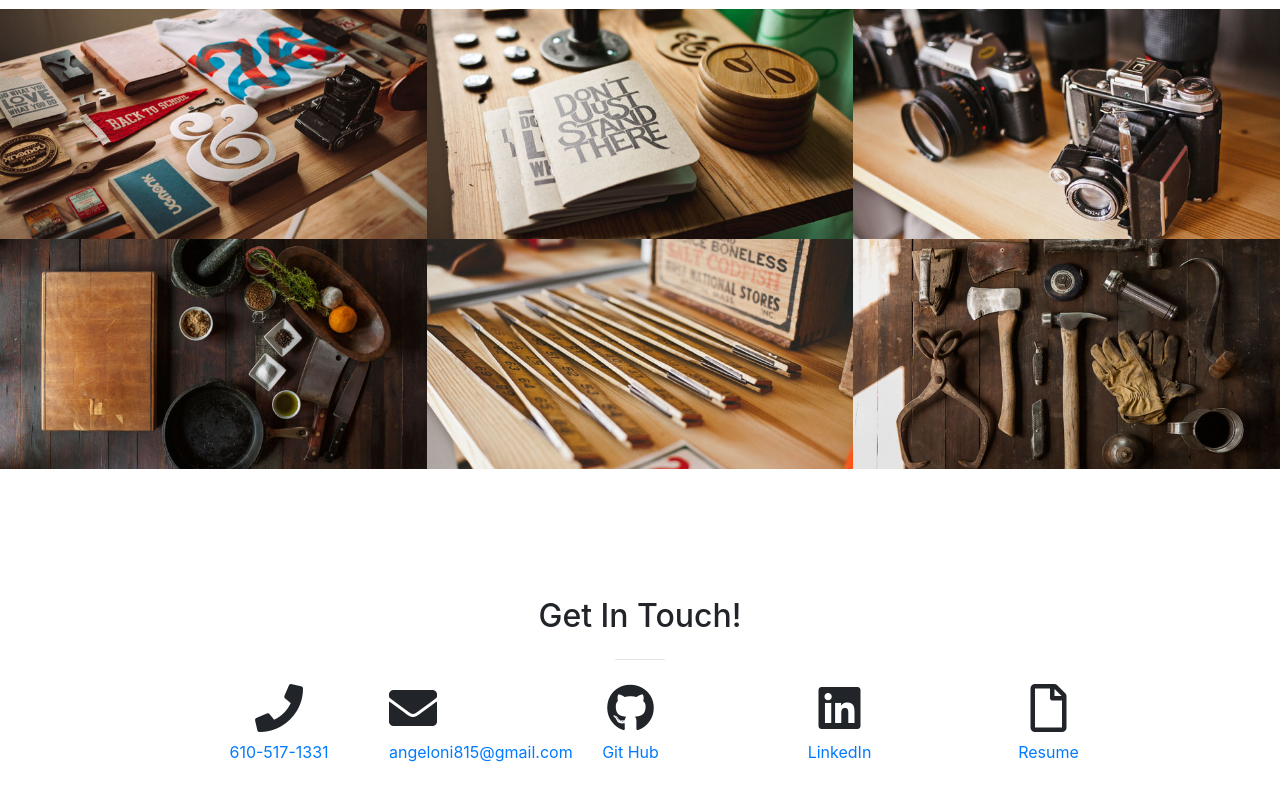
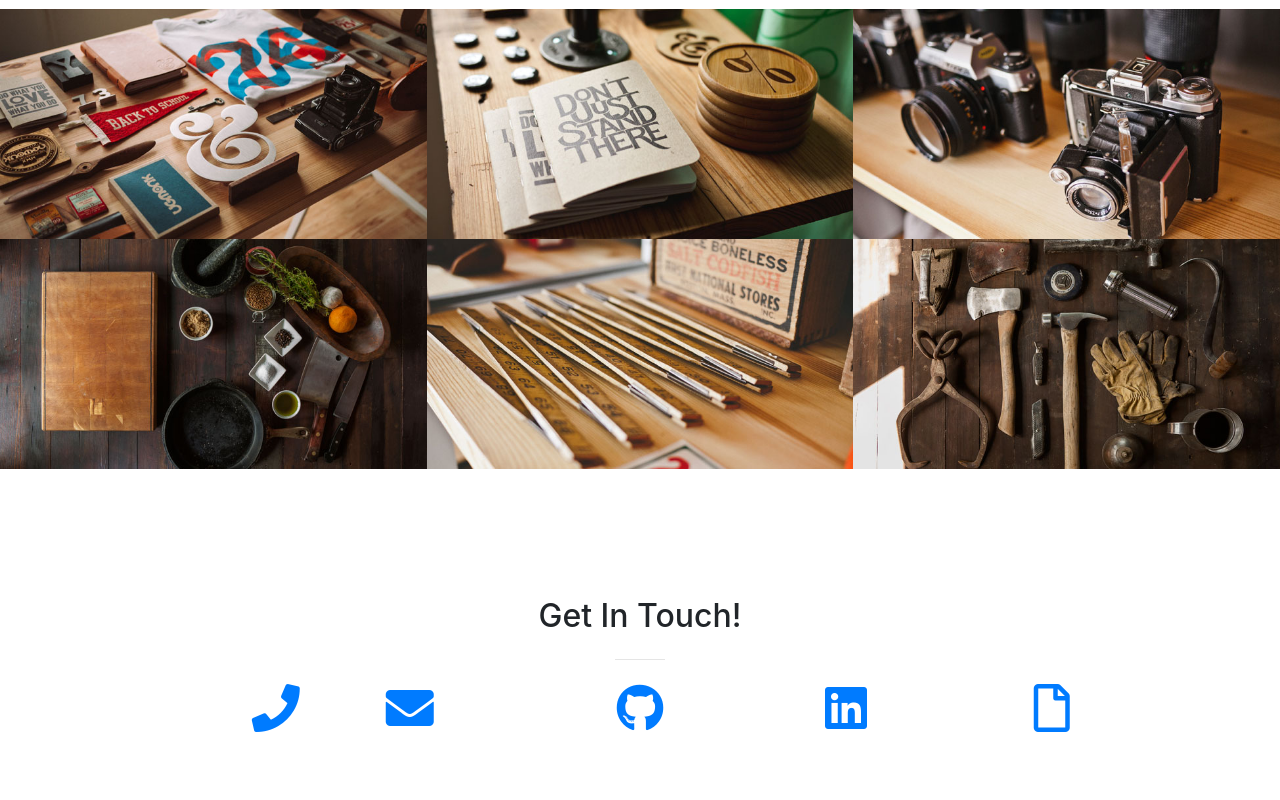
Before and after one commit to TJANGEL/Portfolio2, a website with bundled scripts: page index.html in a window 1280 px wide. Shown: the part 2101-2901 px from the top of the page. Built offline with nearby package versions, Linux system fonts and the light colour scheme.

Commit message:
added contact links

```diff
--- a/index.html
+++ b/index.html
@@ -319,35 +319,32 @@
         </div>
         <div class="row">
           <div class="col-lg-2 ml-auto text-center">
-            <i class="fas fa-phone fa-3x mb-2 sr-contact-2"> </i>
-            <p><a id="phone" href="tel:6105171331">610-517-1331</a></p>
+            <a id="phone" href="tel:6105171331"
+              ><i class="fas fa-phone fa-3x mb-2 sr-contact-2"></i
+            ></a>
           </div>
           <div class="col-lg-1 mr-auto">
-            <i class="fas fa-envelope fa-3x mb-2 sr-contact-2"></i>
-            <a href="mailto:angeloni815@gmail.com" class="text-center"
-              >angeloni815@gmail.com</a
-            >
+            <a href="mailto:angeloni815@gmail.com" class="text-center">
+              <i class="fas fa-envelope fa-3x mb-2 sr-contact-2"></i
+            ></a>
+          </div>
+          <div class="col-lg-1 mr-auto ml-3 text-center">
+            <a id="github" href="https://github.com/TJANGEL" target="_blank"
+              ><i class="fab fa-github fa-3x mb-2 sr-contact-2"></i
+            ></a>
           </div>
           <div class="col-lg-1 mr-auto text-center">
-            <i class="fab fa-github fa-3x mb-2 sr-contact-2"></i>
-            <a id="github" href="https://github.com/TJANGEL" target="_blank"
-              >Git Hub</a
-            >
-          </div>
-          <div class="col-lg-1 mr-auto text-center">
-            <i class="fab fa-linkedin fa-3x mb-2 sr-contact-2"></i>
             <a
               id="linkedIn"
               href="https://www.linkedin.com/in/thomas-angeloni-8740873b/"
               target="_blank"
-              >LinkedIn</a
-            >
+              ><i class="fab fa-linkedin fa-3x mb-2 sr-contact-2"></i>
+            </a>
           </div>
           <div class="col-lg-1 mr-auto text-center">
-            <i class="far fa-file fa-3x mb-2 sr-contact-2"></i>
-            <a id="resume" href="assets/Resume_July_2018.pdf" target="_blank"
-              >Resume</a
-            >
+            <a id="resume" href="assets/Resume_July_2018.pdf" target="_blank">
+              <i class="far fa-file fa-3x mb-2 sr-contact-2"></i>
+            </a>
           </div>
         </div>
       </div>
```
